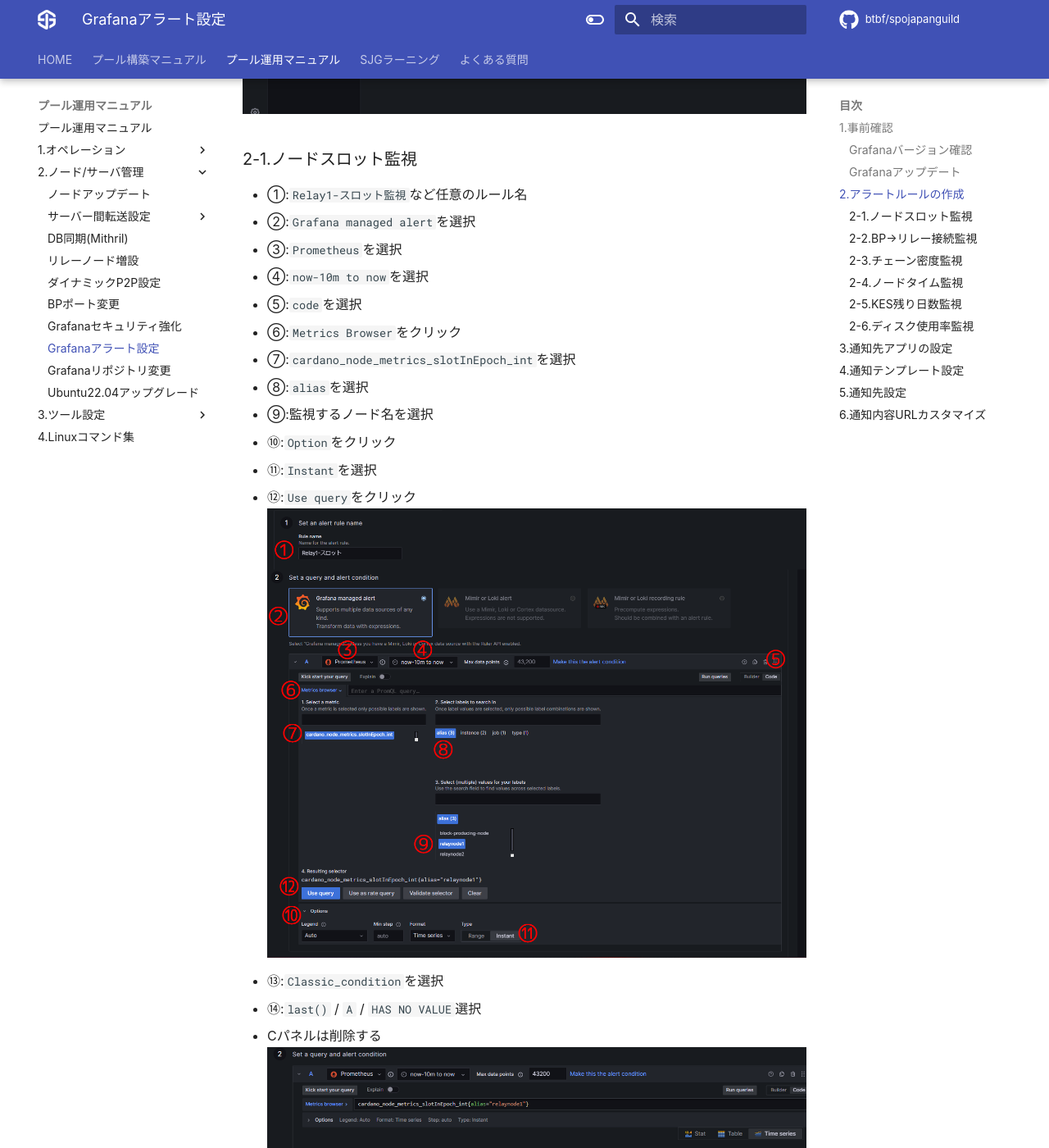
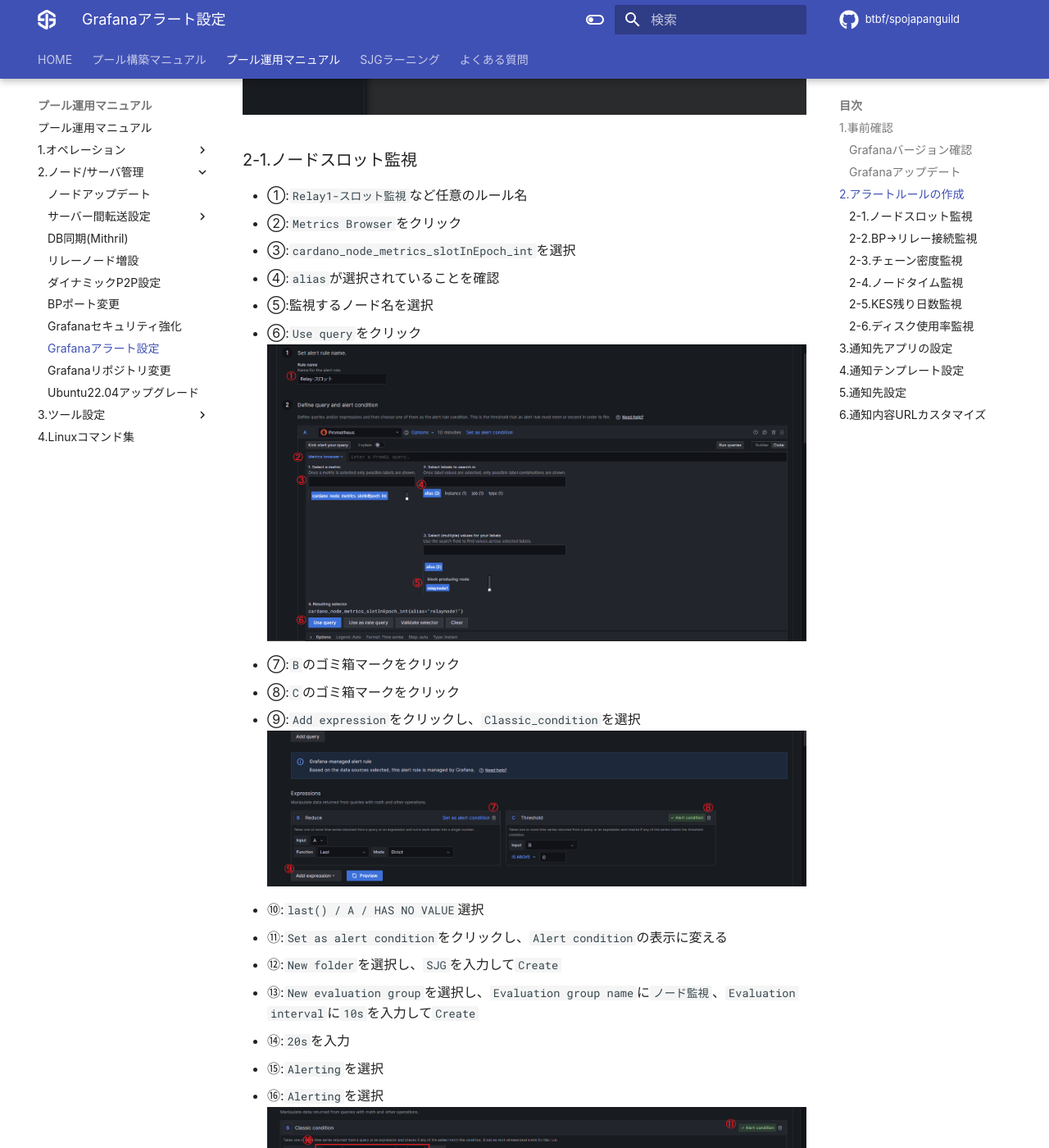
Before and after one commit to btbf/spojapanguild, an MkDocs documentation site: the page built from docs/operation/grafana-alert.md, in a window 1280 px wide and 1400 px high, scrolled down 1205 px. Shown: the whole window at 82% size. Built offline with MkDocs 1.6.1 and Material for MkDocs 9.7.7, drawn with Linux system fonts in a browser that asks for light colours; comment, search, counter and statistics services are not loaded; some of the changed text lies outside the part shown.

Commit message:
grafana-alert-fix

```diff
--- a/docs/operation/grafana-alert.md
+++ b/docs/operation/grafana-alert.md
@@ -24,42 +24,38 @@
 
 通知の基準となるアラートルールを作成します。
 
-1.左サイドメニューから「ベルマーク」→「Alert rules」→「Create alert rule」の順にクリックする
-![](../images/grafana-alert/1-1.png)
+1.「左サイドメニュー」→「Alerting」の右の矢印→「Alert rules」→「New alert rule」の順にクリックする
+![](../images/grafana-alert/1-0.png)
 
 ### 2-1.ノードスロット監視
 
 * ①:`Relay1-スロット監視`など任意のルール名
-* ②:`Grafana managed alert`を選択
-* ③:`Prometheus`を選択
-* ④:`now-10m to now`を選択
-* ⑤:`code`を選択
-* ⑥:`Metrics Browser`をクリック
-* ⑦:`cardano_node_metrics_slotInEpoch_int`を選択
-* ⑧:`alias`を選択
-* ⑨:監視するノード名を選択
-* ⑩:`Option`をクリック
-* ⑪:`Instant`を選択
-* ⑫:`Use query`をクリック
+* ②:`Metrics Browser`をクリック
+* ③:`cardano_node_metrics_slotInEpoch_int`を選択
+* ④:`alias`が選択されていることを確認
+* ⑤:監視するノード名を選択
+* ⑥:`Use query`をクリック
+![](../images/grafana-alert/1-1.png)
+
+* ⑦:`B`のゴミ箱マークをクリック
+* ⑧:`C`のゴミ箱マークをクリック
+* ⑨:`Add expression`をクリックし、`Classic_condition`を選択
 ![](../images/grafana-alert/1-2.png)
 
-* ⑬:`Classic_condition`を選択
-* ⑭:`last()` / `A` / `HAS NO VALUE`選択
-* Cパネルは削除する
+* ⑩:`last() / A / HAS NO VALUE`選択
+* ⑪:`Set as alert condition`をクリックし、`Alert condition`の表示に変える
+* ⑫:`New folder`を選択し、`SJG`を入力して`Create`
+* ⑬:`New evaluation group`を選択し、`Evaluation group name`に`ノード監視`、`Evaluation interval`に`10s`を入力して`Create`
+* ⑭:`20s`を入力
+* ⑮:`Alerting`を選択
+* ⑯:`Alerting`を選択
 ![](../images/grafana-alert/1-3.png)
 
-* ⑮:`SJG`を入力し`+Add new`をクリックし`Enter`
-* ⑯:`ノード監視`を入力し`+Add new`をクリック
-* ⑰:`10s`を入力
-* ⑱:`20s`を入力
-* ⑲:`Alerting`を選択
-* ⑳:`Alerting`を選択
-* ㉑:削除
-* ㉒:削除
-* ㉓:`Summry`から`+Add new`をクリックし`検知内容`と入力
-* 隣フィールドに検知メッセージを入力
+* ⑰:`Add custom annotaion`を選択
+* ⑱:`検知内容`を入力
+* ⑲:フィールドに検知メッセージを入力
 例）`Relay1のスロットを取得出来ませんでした。ノード起動状態を確認してください`
-* ㉔:ページ上部へスクロールし、`Save and exit`をクリック
+* ⑳:ページ上部の`Save rule and exit`を選択
 ![](../images/grafana-alert/1-4.png)
 
 
@@ -69,13 +65,13 @@
 ![](../images/grafana-alert/1-5.png)
 
 * ①を書き換える
-* ⑥:`Metrics Browser`を書き換える
+* ②:`Metrics Browser`を書き換える
 例）
 `cardano_node_metrics_slotInEpoch_int{alias="block-producing-node"}`
 `cardano_node_metrics_slotInEpoch_int{alias="relaynode2"}`
 
-* 「4 Add details for your alert rule」の検知内容のメッセージ内容を書き換える
-* ㉔:ページ上部へスクロールし、Save and exitをクリック
+* 「4 Add annotations」の検知内容のメッセージ内容を書き換える
+* ⑳:ページ上部の`Save rule and exit`を選択
 
 
 
@@ -84,39 +80,39 @@
 ![](../images/grafana-alert/1-5.png)
 
 * ①:`BPリレー接続監視`など任意のルール名に書き換える
-* ⑥:`Metrics Browser`を`cardano_node_metrics_peers_connectedPeers_int{alias="block-producing-node"}`に置き換える
-* ⑭:`last()` / `A` / `IS BELOW`に切り替え`1`を入力
-* ⑲:`Alerting`を選択
-* ⑳:`Alerting`を選択
-* 「4 Add details for your alert rule」の検知内容のメッセージ内容を書き換える
+* ②:`Metrics Browser`を`cardano_node_metrics_peers_connectedPeers_int{alias="block-producing-node"}`に置き換える
+* ⑩:`last()` / `A` / `IS BELOW`に切り替え`1`を入力
+* ⑮:`Alerting`を選択
+* ⑯:`Alerting`を選択
+* 「4 Add annotation」の検知内容のメッセージ内容を書き換える
 例）`BPからリレーへの接続が確認できません。接続状況を確認してください`
-* ㉔:ページ上部へスクロールし、`Save and exit`をクリック
+* ⑳:ページ上部の`Save rule and exit`を選択
 
 ### 2-3.チェーン密度監視
 上記で作成したルールをコピーする
 ![](../images/grafana-alert/1-5.png)
 
 * ①:`チェーン密度監視`など任意のルール名に書き換える
-* ⑥:`Metrics Browser`を`cardano_node_metrics_density_real{alias="relaynode1"} * 100`に置き換える
-* ⑭:`last()` / `A` / `IS BELOW`に切り替え`4.5`を入力
-* ⑲:`OK`を選択
-* ⑳:`OK`を選択
-* 「4 Add details for your alert rule」の検知内容のメッセージ内容を書き換える
+* ②:`Metrics Browser`を`cardano_node_metrics_density_real{alias="relaynode1"} * 100`に置き換える
+* ⑩:`last()` / `A` / `IS BELOW`に切り替え`4.5`を入力
+* ⑮:`OK`を選択
+* ⑯:`OK`を選択
+* 「4 Add annotation」の検知内容のメッセージ内容を書き換える
 例）`チェーン密度が4.5％を下回っています。これはカルダノチェーン全体の問題です`
-* ㉔:ページ上部へスクロールし、`Save and exit`をクリック
+* ⑳:ページ上部の`Save rule and exit`を選択
 
 ### 2-4.ノードタイム監視
 上記で作成したルールをコピーする
 ![](../images/grafana-alert/1-5.png)
 
 * ①:`Relay1-ノードタイム監視`など任意のルール名に書き換える
-* ⑥:`Metrics Browser`を`node_timex_maxerror_seconds{alias="relaynode1"} * 1000`に置き換える
-* ⑭:`last()` / `A` / `IS ABOVE`に切り替え`100`を入力
-* ⑲:`OK`を選択
-* ⑳:`OK`を選択
-* 「4 Add details for your alert rule」の検知内容のメッセージ内容を書き換える
+* ②:`Metrics Browser`を`node_timex_maxerror_seconds{alias="relaynode1"} * 1000`に置き換える
+* ⑩:`last()` / `A` / `IS ABOVE`に切り替え`100`を入力
+* ⑮:`OK`を選択
+* ⑯:`OK`を選択
+* 「4 Add annotation」の検知内容のメッセージ内容を書き換える
 例）`Relay1のノードタイムが100msを超えています。chronyを再起動してください`
-* ㉔:ページ上部へスクロールし、`Save and exit`をクリック
+* ⑳:ページ上部の`Save rule and exit`を選択
 
 
 残り全てのノードのノードタイム監視を設定する
@@ -125,39 +121,39 @@
 ![](../images/grafana-alert/1-5.png)
 
 * ①を書き換える
-* ⑥:`Metrics Browser`を書き換える
+* ②:`Metrics Browser`を書き換える
 例）
 `node_timex_maxerror_seconds{alias="block-producing-node"} * 1000`
 `node_timex_maxerror_seconds{alias="relaynode2"} * 1000`
 
-* 「4 Add details for your alert rule」の検知内容のメッセージ内容を書き換える
-* ㉔:ページ上部へスクロールし、Save and exitをクリック
+* 「4 Add annotation」の検知内容のメッセージ内容を書き換える
+* ⑳:ページ上部の`Save rule and exit`を選択
 
 ### 2-5.KES残り日数監視
 上記で作成したルールをコピーする
 ![](../images/grafana-alert/1-5.png)
 
 * ①:`BP-KES残り日数監視`など任意のルール名に書き換える
-* ⑥:`Metrics Browser`を`(cardano_node_metrics_remainingKESPeriods_int * 1.5)`に置き換える
-* ⑭:`last()` / `A` / `IS BELOW`に切り替え`10`を入力
-* ⑲:`OK`を選択
-* ⑳:`OK`を選択
-* 「4 Add details for your alert rule」の検知内容のメッセージ内容を書き換える
+* ②:`Metrics Browser`を`(cardano_node_metrics_remainingKESPeriods_int * 1.5)`に置き換える
+* ⑩:`last()` / `A` / `IS BELOW`に切り替え`10`を入力
+* ⑮:`OK`を選択
+* ⑯:`OK`を選択
+* 「4 Add annotation」の検知内容のメッセージ内容を書き換える
 例）`KESキーの期限が迫っています。ブロック生成予定のないタイミングでKESキーを更新してください`
-* ㉔:ページ上部へスクロールし、`Save and exit`をクリック
+* ⑳:ページ上部の`Save rule and exit`を選択
 
 ### 2-6.ディスク使用率監視
 上記で作成したルールをコピーする
 ![](../images/grafana-alert/1-5.png)
 
 * ①:`Relay1-ディスク使用率監視`など任意のルール名に書き換える
-* ⑥:`Metrics Browser`を`1 - node_filesystem_avail_bytes / node_filesystem_size_bytes{alias="relaynode1",mountpoint="/"}`に置き換える
-* ⑭:`last()` / `A` / `IS ABOVE`に切り替え`0.9`を入力
-* ⑲:`OK`を選択
-* ⑳:`OK`を選択
-* 「4 Add details for your alert rule」の検知内容のメッセージ内容を書き換える
+* ②:`Metrics Browser`を`1 - node_filesystem_avail_bytes / node_filesystem_size_bytes{alias="relaynode1",mountpoint="/"}`に置き換える
+* ⑩:`last()` / `A` / `IS ABOVE`に切り替え`0.9`を入力
+* ⑮:`OK`を選択
+* ⑯:`OK`を選択
+* 「4 Add annotation」の検知内容のメッセージ内容を書き換える
 例）`Relay1のディスク使用率が90%を超えています。100%に達する前に契約サーバーのアップグレードなどを行う必要があります`
-* ㉔:ページ上部へスクロールし、`Save and exit`をクリック
+* ⑳:ページ上部の`Save rule and exit`を選択
 
 
 残り全てのノードのディスク使用率監視を設定する
@@ -166,13 +162,13 @@
 ![](../images/grafana-alert/1-5.png)
 
 * ①を書き換える
-* ⑥:`Metrics Browser`を書き換える
+* ②:`Metrics Browser`を書き換える
 例）
 `1 - node_filesystem_avail_bytes / node_filesystem_size_bytes{alias="block-producing-node",mountpoint="/"}`
 `1 - node_filesystem_avail_bytes / node_filesystem_size_bytes{alias="relaynode2",mountpoint="/"}`
 
-* 「4 Add details for your alert rule」の検知内容のメッセージ内容を書き換える
-* ㉔:ページ上部へスクロールし、Save and exitをクリック
+* 「4 Add annotation」の検知内容のメッセージ内容を書き換える
+* ⑳:ページ上部の`Save rule and exit`を選択
 
 
 
```
Also changed, not shown: other parts of docs/operation/grafana-alert.md (+2 -2 lines), docs/images/grafana-alert/1-0.png (added), docs/images/grafana-alert/1-1.png, docs/images/grafana-alert/1-10.png, docs/images/grafana-alert/1-11.png, docs/images/grafana-alert/1-2.png, docs/images/grafana-alert/1-3.png, docs/images/grafana-alert/1-4.png, docs/images/grafana-alert/1-5.png, docs/images/grafana-alert/1-6.png, docs/images/grafana-alert/1-7.png, docs/images/grafana-alert/1-8.png, docs/images/grafana-alert/1-9.png.
